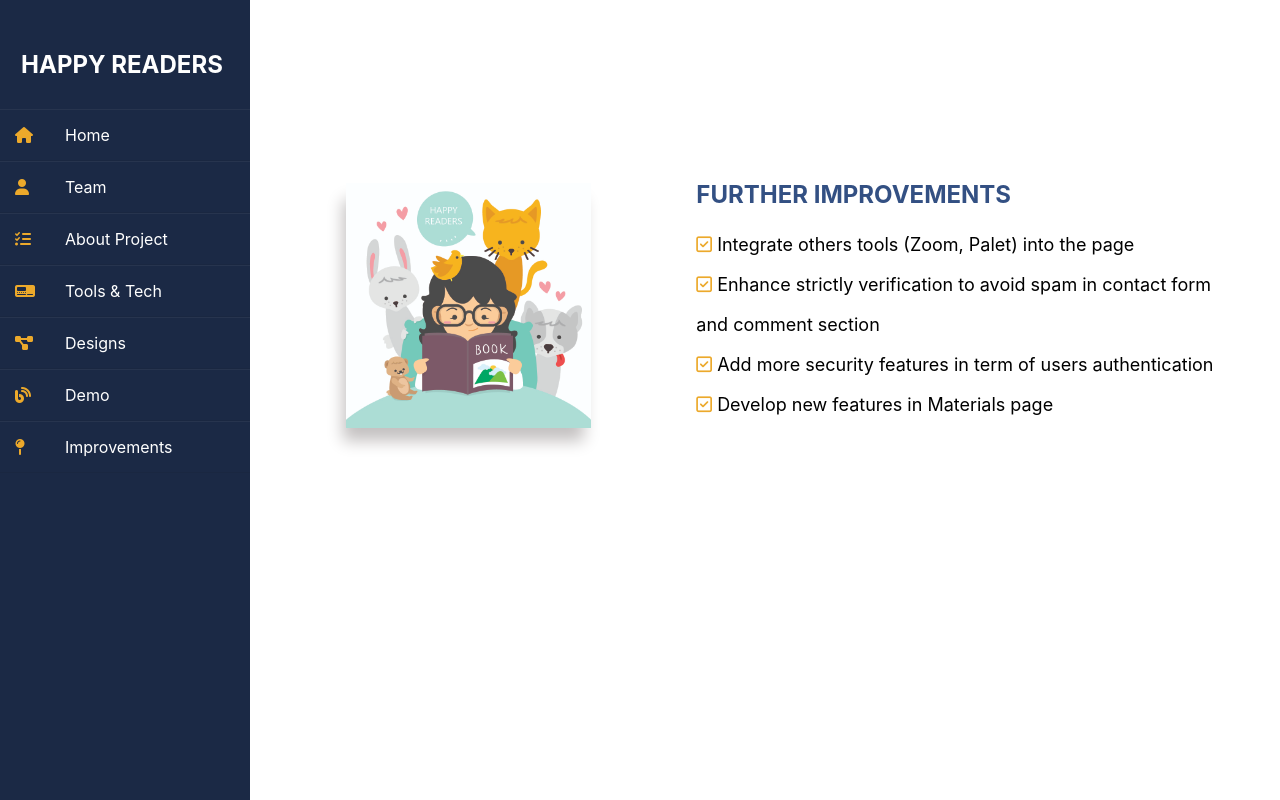
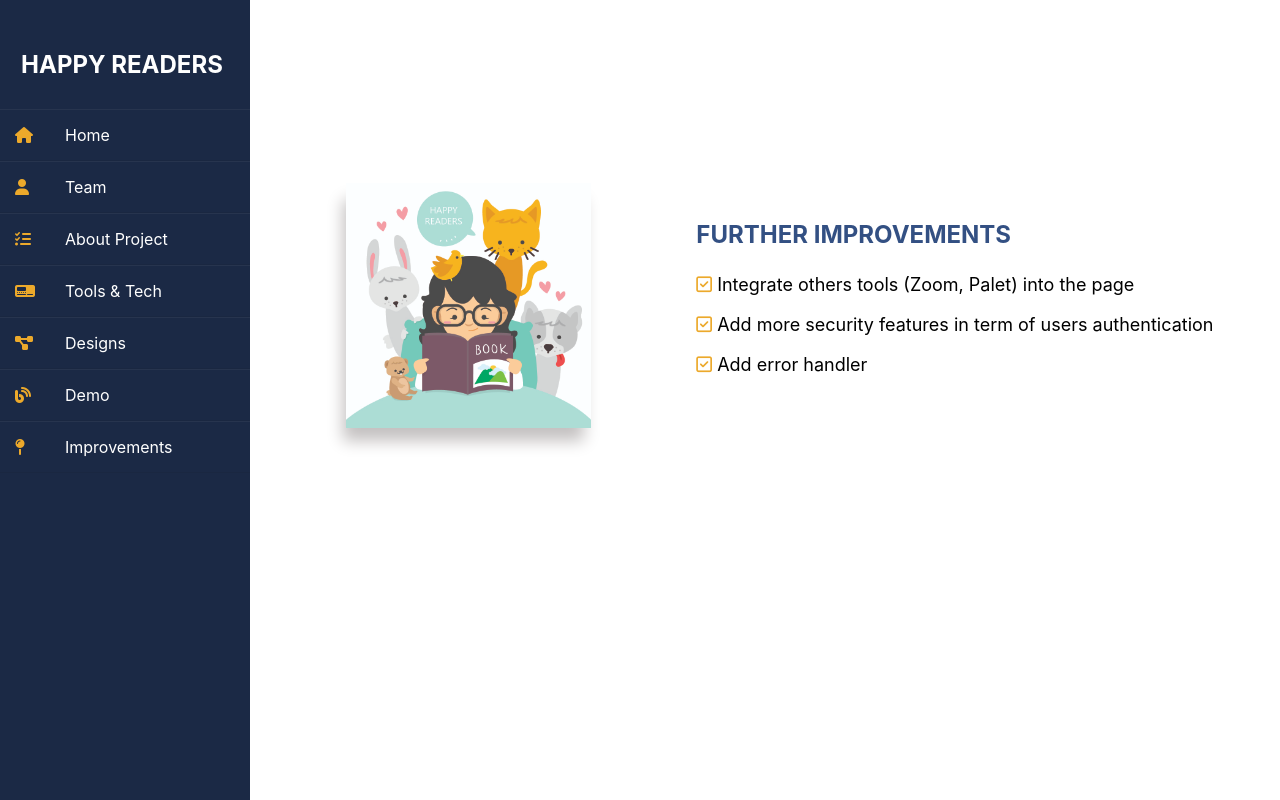
Before and after one commit to littlesoldier2019/presentation, a React (Create React App) app: page /improvements in a window 1280 px wide. Built offline with nearby package versions, Linux system fonts and the light colour scheme.

Commit message:
add gitbut pic oby name

```diff
--- a/public/index.html
+++ b/public/index.html
@@ -2,7 +2,6 @@
 <html lang="en">
   <head>
     <meta charset="utf-8" />
-    <link rel="icon" href="%PUBLIC_URL%/favicon.ico" />
     <meta name="viewport" content="width=device-width, initial-scale=1" />
     <meta name="theme-color" content="#000000" />
     <meta
@@ -12,7 +11,7 @@
     <link rel="apple-touch-icon" href="%PUBLIC_URL%/logo192.png" />
     <script src="https://kit.fontawesome.com/b99e675b6e.js"></script>
     <link rel="manifest" href="%PUBLIC_URL%/manifest.json" />
-    <title>React App</title>
+    <title>HAECO Presentation</title>
   </head>
   <body>
     <noscript>You need to enable JavaScript to run this app.</noscript>
--- a/src/components/Designs.js
+++ b/src/components/Designs.js
@@ -1,17 +1,17 @@
-import React, { useState, useEffect } from 'react';
+import React, { useState,} from 'react';
 import "react-responsive-carousel/lib/styles/carousel.min.css";
 import { Carousel } from 'react-responsive-carousel';
 import Slide1 from '../image/h1.jpg';
 import Slide2 from '../image/h2.jpg';
 import Slide3 from '../image/h3.png';
-import Slide4 from '../image/h4.jpg';
 import Slide5 from '../image/h5.png';
 import Slide6 from '../image/h6.png';
+import Slide7 from '../image/h7.png';
 
 
 
 function Designs () {
-    const [slides, setSlide] = useState([Slide1, Slide2, Slide3, Slide4, Slide5, Slide6])
+    const [slides, setSlide] = useState([Slide1, Slide2, Slide3, Slide5, Slide6, Slide7])
     const content = slides.map(item => {
         return (
             <div style={{ backgroundImage: `url(${item})`,  backgroundPosition:'center', backgroundRepeat:'no-repeat', height:'95vh'}}>
--- a/src/components/Improvements.js
+++ b/src/components/Improvements.js
@@ -17,9 +17,8 @@ function Improvements() {
                     <ul>
                         <li className="caption1">FURTHER IMPROVEMENTS</li>
                         <li><i class="far fa-check-square"></i> Integrate others tools (Zoom, Palet) into the page</li>
-                        <li><i class="far fa-check-square"></i> Enhance strictly verification to avoid spam in contact form and comment section</li>
                         <li><i class="far fa-check-square"></i> Add more security features in term of users authentication</li>
-                        <li><i class="far fa-check-square"></i> Develop new features in Materials page</li>
+                        <li><i class="far fa-check-square"></i> Add error handler</li>
                     </ul>
                 </div>
             </div>
--- a/src/components/Slider.js
+++ b/src/components/Slider.js
@@ -36,7 +36,7 @@ const chaeah = ( <ul>
 </ul>)
 
 const oby = ( <ul>
-    <li className="caption1">Oby</li>
+    <li className="caption1">Oby Manyando</li>
     <li><i class="far fa-check-square"></i> Set up the layout and styles for the Main page.</li>
     <li><i class="far fa-check-square"></i> Created routes on main page.</li>
     <li><i class="far fa-check-square"></i> Created Features section on Main page.</li>
```
Also changed, not shown: src/image/h7.png (added).
